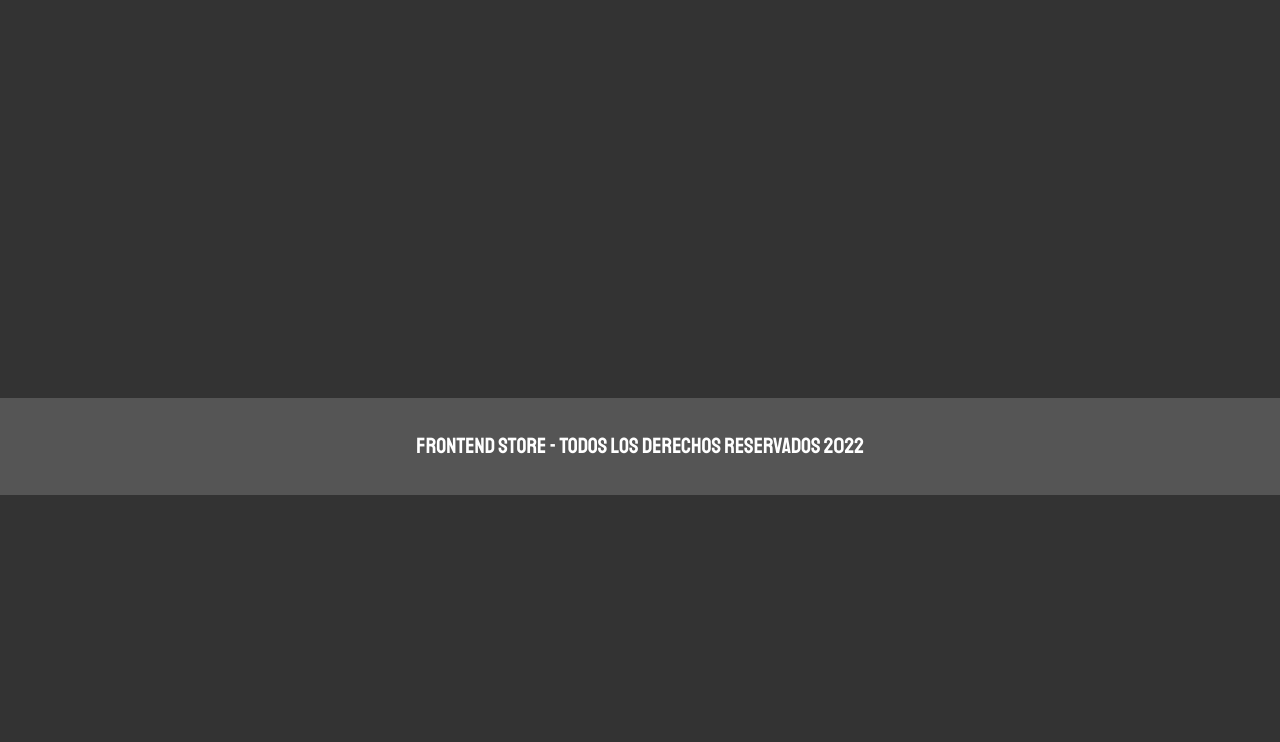
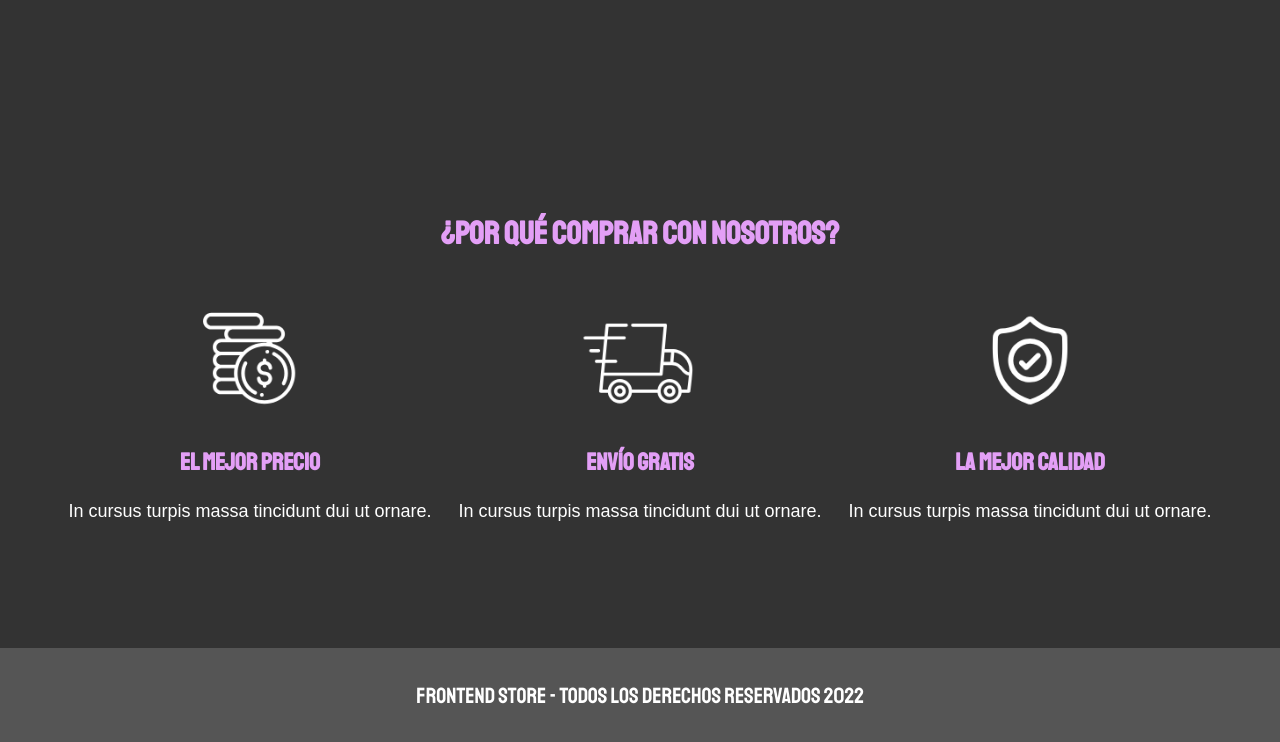
Before and after one commit to camposCode/frontEndStoreDesign, a plain HTML site: page nosotros.html in a window 1280 px wide. Shown: the part 680-1422 px from the top of the page. Before the commit the page ends 1175 px from the top, so only its background shows below. Drawn offline with Linux system fonts and the light colour scheme.

Commit message:
icons done

```diff
--- a/css/style.css
+++ b/css/style.css
@@ -107,7 +107,7 @@ header a img{
 .footer{
     background-color: var(--primarioMedio);
     padding: 1rem 0;
-    margin-top: 2rem;
+    margin-top: 9rem;
 }
 
 .footer__texto{
@@ -133,10 +133,6 @@ header a img{
 .producto{
     background: var(--primarioMedio);
     padding: 1rem;
-}
-
-.producto__imagen{
-
 }
 
 .producto__informacion{
@@ -205,3 +201,33 @@ header a img{
     grid-row: 1 / 2;
     width: 100%;
 }
+
+/* *************BLOQUES************ */
+.comprar{
+    margin-top: -21rem;
+}
+.bloques{
+    display: grid;
+}
+
+@media ( min-width: 768px){
+    .bloques{
+        grid-template-columns: repeat(3, 1fr);
+    }
+
+    .bloques .bloque_imagen{
+        width: 50%;
+    }
+}
+
+.bloque{
+    text-align: center;
+}
+
+.bloque__titulo{
+    margin: 0;
+}
+
+.bloque_imagen{
+    width: 35%;
+}
--- a/nosotros.html
+++ b/nosotros.html
@@ -43,6 +43,27 @@
         </div>
     </main>
 
+    <section class="contenedor comprar">
+        <h2 class="comprar__titulo">¿Por qué comprar con nosotros?</h2>
+        <div class="bloques">
+            <div class="bloque">
+                <img class="bloque_imagen" src="img/icono_1.png" alt="icono">
+                <h3 class="bloque__titulo">El mejor Precio</h3>
+                <p>In cursus turpis massa tincidunt dui ut ornare.</p>
+            </div>
+            <div class="bloque">
+                <img class="bloque_imagen" src="img/icono_3.png" alt="icono">
+                <h3 class="bloque__titulo">Envío Gratis</h3>
+                <p>In cursus turpis massa tincidunt dui ut ornare.</p>
+            </div>
+            <div class="bloque">
+                <img class="bloque_imagen" src="img/icono_4.png" alt="icono">
+                <h3 class="bloque__titulo">La mejor Calidad</h3>
+                <p>In cursus turpis massa tincidunt dui ut ornare.</p>
+            </div>
+        </div>
+    </section>
+
     <footer class="footer">
         <p class="footer__texto">FrontEnd Store - Todos los derechos Reservados 2022</p>
     </footer>
```
